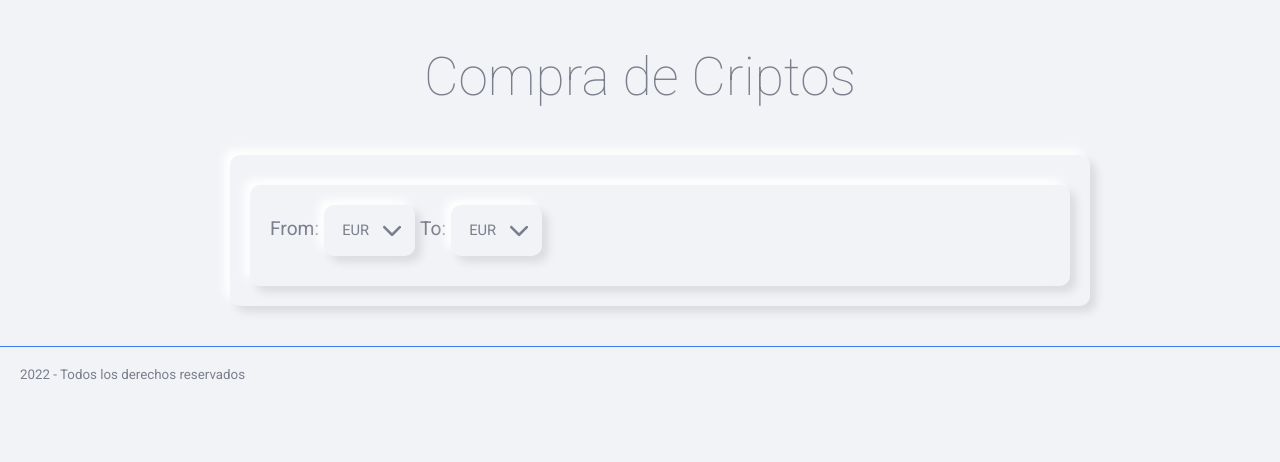
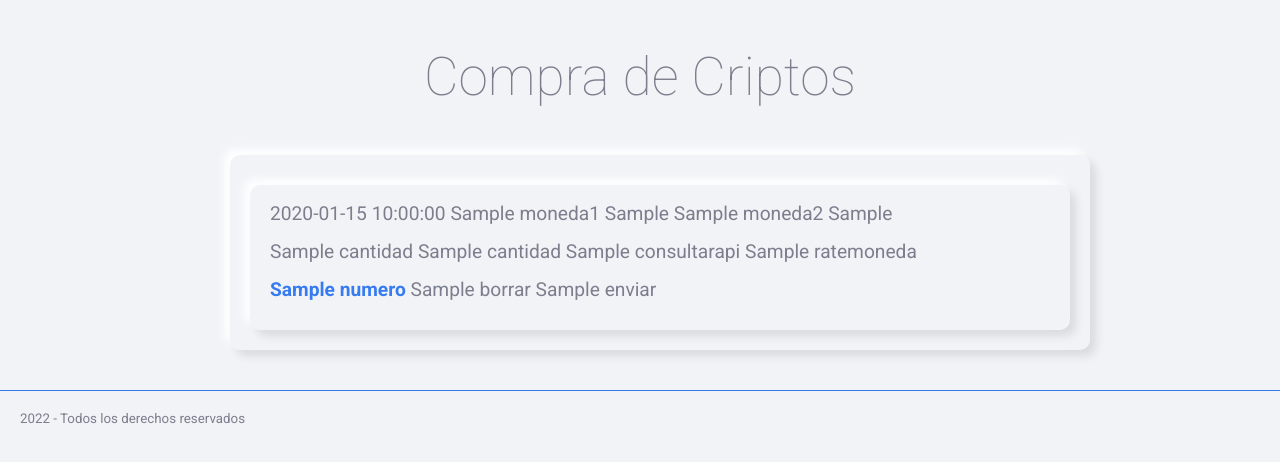
Before and after one commit to angelsainero/proyecto, a Flask app: template money/templates/purchase.html in a window 1280 px wide. Shown: the part 120-582 px from the top of the page. Run offline with Flask 2, Linux system fonts and the light colour scheme; the template is opened without the code that fills it: values that come from a table or form of the project are taken from there, most other values are stand-ins (such as "Sample title", 1, 10 or a date in 2020).

Commit message:
feat: se usar wtforms

```diff
--- a/money/forms.py
+++ b/money/forms.py
@@ -12,4 +12,6 @@
         "EUR", "EUR"), ("ETH", "ETH"), ("BNB", "BNB"), ("BTC", "BTC")])
     cantidad = DecimalField("Cantidad", places=8)
     consultarapi = SubmitField("ConsultarAPI")
+    ratemoneda = DecimalField("Ratemoneda")
+    borrar = SubmitField("Borrar")
     enviar = SubmitField("Guardar")
--- a/money/templates/purchase.html
+++ b/money/templates/purchase.html
@@ -11,13 +11,24 @@
 {{ super ()}}
 
 <form class="paper" action="/purchase" method="post">
-    {{form.csrf_token}}
+    {{formulario.csrf_token}}
 
     <div class="paper">
-        {{form.moneda1.label}}
-        {{form.moneda1 }}
-        {{form.moneda2.label}}
-        {{form.moneda2 }}
+        {{formulario.fecha}}
+        {{formulario.moneda1.label}}
+        {{formulario.moneda1}}
+        {{formulario.moneda2.label}}
+        {{formulario.moneda2 }}
+    <br>
+        {{formulario.cantidad.label}}
+        {{formulario.cantidad}}
+        {{formulario.consultarapi}}
+        {{formulario.ratemoneda}}
+
+    <br>
+    <a>{{numero}}</a>
+        {{formulario.borrar}}
+        {{formulario.enviar}}
     </div>
 
 
```
Also changed, not shown: money/views.py (+4 -5 lines).
